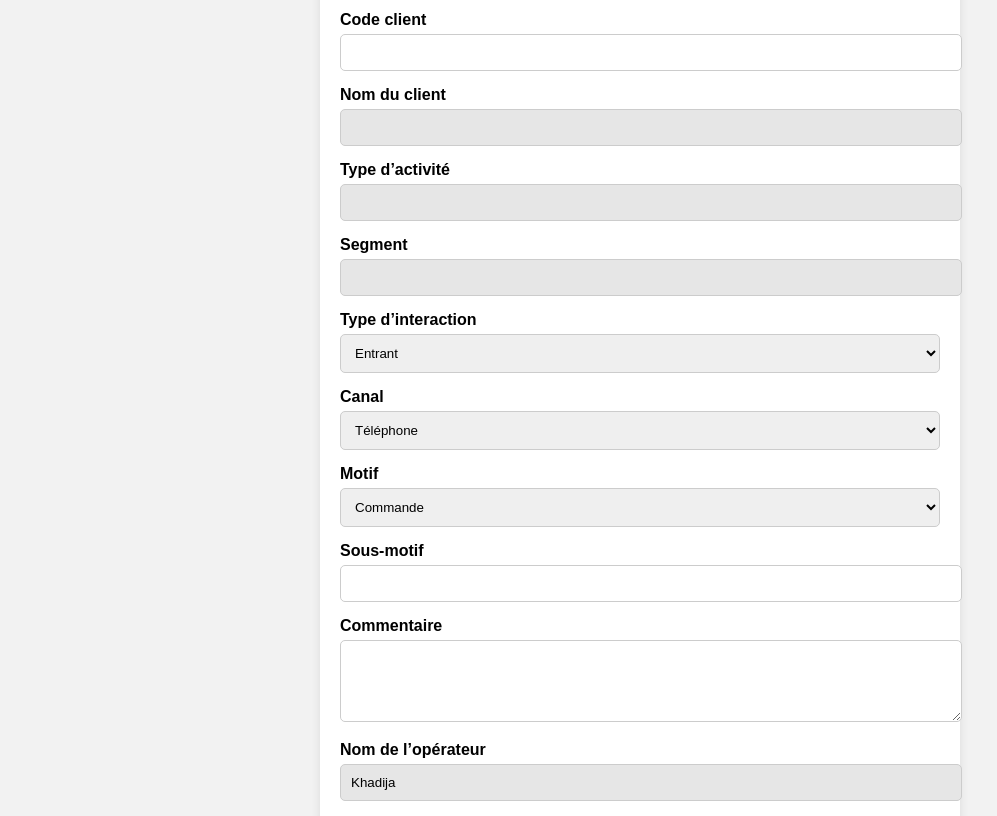
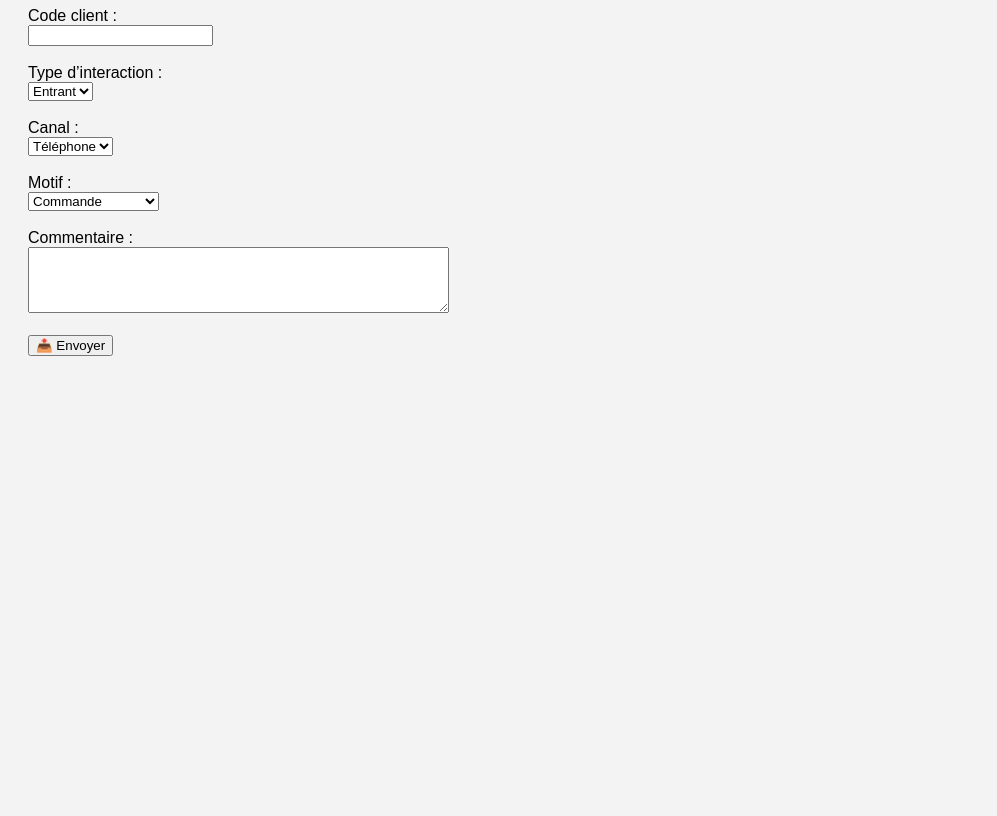
Before and after one commit to HASSAN34FR/MADEC-CRM, a plain HTML site: page index.html in a window 1280 px wide. Shown: the part 102-918 px from the top of the page, without its empty margins (0-997 px from the left). After the commit the page ends 800 px from the top, so only its background shows below. Drawn offline with Linux system fonts and the light colour scheme.

Commit message:
Add files via upload

```diff
--- a/index.html
+++ b/index.html
@@ -2,88 +2,46 @@
 <!DOCTYPE html>
 <html lang="fr">
 <head>
-    <meta charset="UTF-8">
-    <title>MADEC Direct - Formulaire Interactions</title>
-    <style>
-        body { font-family: Arial, sans-serif; margin: 30px; background: #f2f2f2; }
-        h2 { color: #003366; }
-        form { background: #fff; padding: 20px; border-radius: 10px; max-width: 600px; margin: auto; box-shadow: 0 0 10px rgba(0,0,0,0.1); }
-        label { display: block; margin-top: 15px; font-weight: bold; }
-        input[type="text"], select, textarea {
-            width: 100%; padding: 10px; margin-top: 5px; border-radius: 5px; border: 1px solid #ccc;
-        }
-        textarea { resize: vertical; }
-        .readonly { background-color: #e6e6e6; }
-        button {
-            margin-top: 20px; padding: 10px 15px; background-color: #007BFF; color: white;
-            border: none; border-radius: 5px; cursor: pointer;
-        }
-    </style>
-    <script>
-        async function autoFill() {
-            const codeClient = document.getElementById('codeClient').value;
-            if (codeClient.trim() === '') return;
+  <meta charset="UTF-8" />
+  <meta name="viewport" content="width=device-width, initial-scale=1.0"/>
+  <title>Formulaire MADEC Direct</title>
+</head>
+<body style="font-family: Arial, sans-serif; background-color: #f3f3f3; padding: 20px;">
+  <h1 style="color: #1e3a8a;">🧾 Formulaire MADEC Direct</h1>
+  <form id="madecForm" action="https://script.google.com/macros/s/AKfycby2C3lEqyhDlv3dK9RZxh8fwKsRnOnCUKSVSkA6M2exxXkdheVLewSrbkz4tntNzFRrLg/exec" method="POST">
+    <label>Code client :</label><br>
+    <input type="text" name="Code_client" required><br><br>
 
-            const response = await fetch('https://script.google.com/macros/s/AKfycby2C3lEqyhDlv3dK9RZxh8fwKsRnOnCUKSVSkA6M2exxXkdheVLewSrbkz4tntNzFRrLg/exec?codeClient=' + codeClient);
-            const data = await response.json();
+    <label>Type d’interaction :</label><br>
+    <select name="Type_interaction" required>
+      <option value="Entrant">Entrant</option>
+      <option value="Sortant">Sortant</option>
+    </select><br><br>
 
-            if (data.success) {
-                document.getElementById('nomClient').value = data.nomClient;
-                document.getElementById('typeActivite').value = data.typeActivite;
-                document.getElementById('segment').value = data.segment;
-            } else {
-                alert("Client non trouvé !");
-            }
-        }
-    </script>
-</head>
-<body>
-    <h2>Formulaire de Suivi - MADEC Direct</h2>
-    <form method="POST" action="https://script.google.com/macros/s/AKfycby2C3lEqyhDlv3dK9RZxh8fwKsRnOnCUKSVSkA6M2exxXkdheVLewSrbkz4tntNzFRrLg/exec">
-        <label for="codeClient">Code client</label>
-        <input type="text" id="codeClient" name="codeClient" onblur="autoFill()" required>
-
-        <label for="nomClient">Nom du client</label>
-        <input type="text" id="nomClient" name="nomClient" class="readonly" readonly>
-
-        <label for="typeActivite">Type d’activité</label>
-        <input type="text" id="typeActivite" name="typeActivite" class="readonly" readonly>
-
-        <label for="segment">Segment</label>
-        <input type="text" id="segment" name="segment" class="readonly" readonly>
-
-        <label for="typeInteraction">Type d’interaction</label>
-        <select id="typeInteraction" name="typeInteraction" required>
-            <option value="entrant">Entrant</option>
-            <option value="sortant">Sortant</option>
-        </select>
-
-        <label for="canal">Canal</label>
-        <select id="canal" name="canal" required>
+    <label>Canal :</label><br>
+    <select name="Canal" required>
       <option value="Téléphone">Téléphone</option>
       <option value="WhatsApp">WhatsApp</option>
       <option value="Email">Email</option>
-            <option value="Visite">Visite</option>
-        </select>
+    </select><br><br>
 
-        <label for="motif">Motif</label>
-        <select id="motif" name="motif" required>
+    <label>Motif :</label><br>
+    <select name="Motif" required>
       <option value="Commande">Commande</option>
       <option value="Réclamation">Réclamation</option>
-            <option value="Demande d'information">Demande d'information</option>
+      <option value="Produit manquant">Produit manquant</option>
+      <option value="Erreur de livraison">Erreur de livraison</option>
+      <option value="Demande urgente">Demande urgente</option>
+      <option value="Prix non conforme">Prix non conforme</option>
       <option value="Problème qualité">Problème qualité</option>
-        </select>
+      <option value="Client mécontent">Client mécontent</option>
+      <option value="Autre">Autre</option>
+    </select><br><br>
 
-        <label for="sousMotif">Sous-motif</label>
-        <input type="text" id="sousMotif" name="sousMotif">
+    <label>Commentaire :</label><br>
+    <textarea name="Commentaire" rows="4" cols="50"></textarea><br><br>
 
-        <label for="commentaire">Commentaire</label>
-        <textarea id="commentaire" name="commentaire" rows="4"></textarea>
-
-        <label for="nomOperateur">Nom de l’opérateur</label>
-        <input type="text" id="nomOperateur" name="nomOperateur" class="readonly" readonly value="Khadija">
-
-        <button type="submit">Enregistrer</button>
+    <button type="submit">📤 Envoyer</button>
   </form>
 </body>
 </html>
```
Also changed, not shown: README.txt (added). Lines whose indentation alone changed are shown as unchanged.
